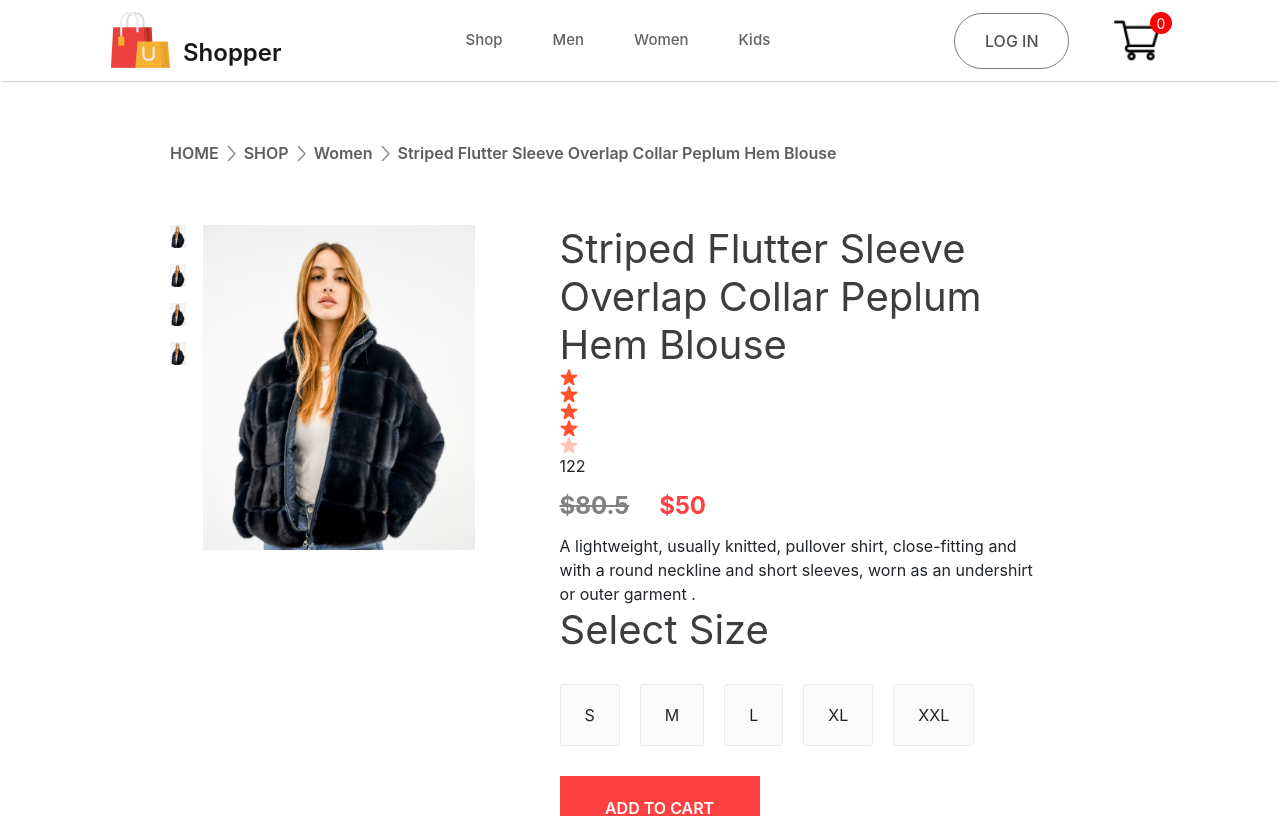
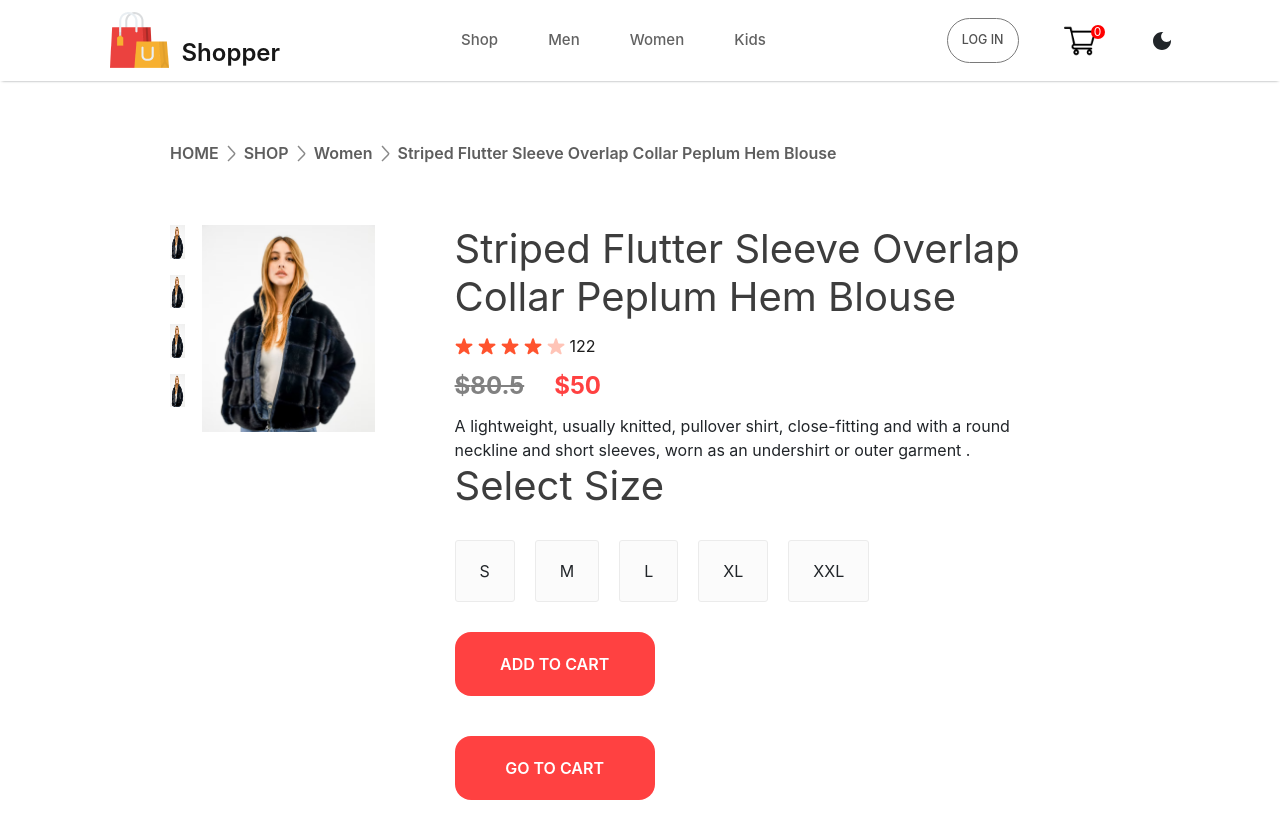
Before and after one commit to asbhandari14/Shopper, a React (Create React App) app in the folder frontend/: page /product/1 in a window 1280 px wide. Shown: the top 816 px of the page. Built offline with nearby package versions, Linux system fonts and the light colour scheme.

Commit message:
changes in the frontend

```diff
--- a/frontend/src/Components/Items/Item.jsx
+++ b/frontend/src/Components/Items/Item.jsx
@@ -10,7 +10,7 @@ const Item = (props) => {
         </div>
 
         <div className="item-img">
-         <Link to={`/product/${props.id}`}> <img onClick={window.scrollTo(0, 0)} src={props.image} alt="" /> </Link>
+         <Link to={`/product/${props.id}`}> <img onClick={()=>{window.scrollTo(0, 0)}} src={props.image} alt="" /> </Link>
         </div>
 
         <div className="item-prices">
--- a/frontend/src/Components/Navbar/Navbar.css
+++ b/frontend/src/Components/Navbar/Navbar.css
@@ -41,8 +41,12 @@
     flex-direction: column;
     align-items: center;
     justify-content: center;
-    gap: 3px;
+    gap: 0.4rem;
     cursor: pointer;
+}
+
+.nav-menu li:hover{
+    border-bottom: 2px solid red;
 }
 
 
@@ -53,20 +57,20 @@
 }
 
 .nav-login-cart button{
-    width: 9vw;
-    height: 7vh;
+    width: 5.6vw;                       /* changes done yesterday */
+    height: 5.7vh;                      /* changes done yesterday  */
     outline: none;
     border: 1px solid #7a7a7a;
     border-radius: 75px;
     color: #515151;
-    font-size: 1rem;
-    font-weight: 500;
+    font-size: 0.78rem;
+    font-weight: 500;                    /* changes done yesterday  */
     background-color: white;
     cursor: pointer;
 }
 
 .nav-login-cart img{
-    height: 5.7vh;
+    height: 4vh;                          /* changes done yesterday  */
 }
 
 .nav-login-cart button:active{
@@ -74,20 +78,15 @@
 }
 
 .nav-cart-count{
-    width: 22px;
-    height: 22px;
+    width: 14px;                             /* changes done yesterday  */
+    height: 14px;                             /* changes done yesterday  */
     display: flex;
     justify-content: center;
     align-items: center;
-    margin-top: -35px;
-    margin-left: -55px;
-    border-radius: 11px;
-    font-size: 14px;
+    margin-top: -18px;                        /* changes done yesterday  */
+    margin-left: -50px;                        /* changes done yesterday  */
+    border-radius: 7px;                           /* changes done yesterday  */
+    font-size: 12px;                              /* changes done yesterday  */
     background-color: red;
     color: white;
 }
-
-
-.nav-menu li :hover{
-    color: red;
-}
--- a/frontend/src/Components/Navbar/Navbar.jsx
+++ b/frontend/src/Components/Navbar/Navbar.jsx
@@ -1,17 +1,33 @@
-import React from 'react'
+import React, {useContext, useState} from 'react'
 import "./Navbar.css"
 import logo from "../Images/logo.png"
 import cart from "../Images/cart_icon.png"
-import { Link } from 'react-router-dom'
+import { Link } from 'react-router-dom'                  //changes done yesterday
+import { ShopContext } from '../../Context/ShopContext'
+import DarkModeIcon from '@mui/icons-material/DarkMode';
+
 
 
 
 const Navbar = () => {
 
+  const {getTotalCartItems} = useContext(ShopContext)
+  const [darkmode, setDarkMode] = useState("black");
+
+  const toggleMode=(darkMode)=>{
+    if(darkMode === "black"){
+      document.body.style.backgroundColor = "#35374B";
+
+    }
+    else{
+      document.body.style.backgroundColor = "white";
+    }
+  }
+
 
   return (
     <>
-    <div className="navbar">
+    <div className="navbar" style={{ backgroundColor : darkmode==="black"?"white":"#35374B"}}>
       <Link to="/">
           <div className="nav-logo">
               <img src= {logo} alt="navbar logo" />
@@ -26,18 +42,26 @@ const Navbar = () => {
           <li> <Link  style={{ textDecoration: "none"}}  to="/kids" > Kids </Link>  </li>
         </div>
 
-        <div className="nav-login-cart block_in_small_screen">
-          <Link to="/login">  <button>LOG IN</button>  </Link>
+        <div className="nav-login-cart ">
+          <Link to="/signup">  <button>LOG IN</button>  </Link>          {/*  //changes done yesterday */}
           <Link to="/cart">  <img src={cart} alt="cart icon" />  </Link>
-          <div className="nav-cart-count"> 0 </div>
-        </div>
+          <div className="nav-cart-count"> {getTotalCartItems()} </div>
+          <DarkModeIcon onClick={()=>{
+            if(darkmode === "black"){
+              setDarkMode("white");
 
-
+            }
+            darkmode==="black"?setDarkMode("white"):setDarkMode("black");
+            console.log(darkmode);
+            toggleMode(darkmode);
+          }}></DarkModeIcon>
 
 
 
 
         </div>
+    </div>
+
     </>
   )
 }
--- a/frontend/src/Components/ProductDisplays/ProductDisplay.css
+++ b/frontend/src/Components/ProductDisplays/ProductDisplay.css
@@ -1,7 +1,7 @@
 .productdisplay{
-
     display: flex;
     margin: 0px 170px;
+    height: 140vh;
 }
 
 
@@ -22,9 +22,11 @@
     height: 3%;
 }
 
+
 .productdisplay-main-img{
     /* height: 23%; */
     width: 95%;
+    height: auto;
 }
 
 
@@ -41,8 +43,9 @@
 }
 
 
-.productdisplay-right-stars{
+.productdisplay-right-star{
     display: flex;
+    flex-direction: row;
     align-items: center;
     margin-top: 13px;
     gap: 5px;
@@ -116,3 +119,23 @@
 .productdisplay-right-category span{
     font-weight: 600;
 }
+
+
+.productdisplay-right button :active{
+    background-color: #818181;
+}
+
+.cart_btn{
+    border-radius: 16px;
+}
+
+.cart_btn:hover{
+    background-color: white;
+    border: 3px solid red;
+    color: red;
+    border-radius: 16px;
+}
+
+.cart_btn:active{
+    background-color: lightcoral;
+}
--- a/frontend/src/Components/ProductDisplays/ProductDisplay.jsx
+++ b/frontend/src/Components/ProductDisplays/ProductDisplay.jsx
@@ -5,10 +5,11 @@ import star_dull_icon from "../Images/star_dull_icon.png"
 import { ShopContext } from '../../Context/ShopContext'
 import { Link } from 'react-router-dom'
 
+
 const ProductDisplay = (props) => {
 
     const {product} = props;
-    const {addToCart} = useContext(ShopContext)
+    const {addToCart} = useContext(ShopContext);
 
   return (
     <>
@@ -46,7 +47,7 @@ const ProductDisplay = (props) => {
                 </div>
                 <div className="productdisplay-rigth-size">
                     <h1> Select Size </h1>
-                    <div className="productdisplay-right-sizes">
+                    <div className="productdisplay-right-sizes" onClick={(event)=>{ (event.target.style.backgroundColor = "green"); }}>
                         <div>S</div>
                         <div>M</div>
                         <div>L</div>
@@ -54,7 +55,8 @@ const ProductDisplay = (props) => {
                         <div>XXL</div>
                     </div>
                 </div>
-                <Link to=""><button onClick={()=>{addToCart(product.id)}}>ADD TO CART</button> </Link>
+                    <button className='cart_btn' onClick={()=>{addToCart(product.id);  window.scrollTo(0, 0)}}>ADD TO CART</button>
+                <Link to="/cart"><button className='cart_btn' onClick={()=>{ window.scrollTo(0, 0)}}>GO TO CART</button> </Link>
                 <p className='productdisplay-right-category'><span> Category : </span> Woman, T-Shirt, Crop Top</p>
                 <p className='productdisplay-right-category'><span> Tags : </span> Modern, T-Latest</p>
             </div>
--- a/frontend/src/Context/ShopContext.jsx
+++ b/frontend/src/Context/ShopContext.jsx
@@ -28,7 +28,36 @@ const ShopContextProvider = (props) => {
     }
 
 
-    const contextValue = {all_product, cartItems, addToCart , removeFromCart};
+// This is the function for the cart count
+    const getTotalCartItems=()=>{
+        let totalItem = 0;
+        for(const item in cartItems)
+        {
+            if(cartItems[item]>0)
+            {
+                totalItem += cartItems[item];
+            }
+        }
+        return totalItem;
+    }
+
+
+// This is the function for the total amount of the cart
+    const getTotalCartAmount = ()=>{
+        let totalAmount = 0;
+        for ( const item in cartItems)
+        {
+            if(cartItems[item]>0)
+            {
+                let itemInfo = all_product.find((product)=>product.id===Number(item))
+                totalAmount += itemInfo.new_price * cartItems[item];
+            }
+        }
+        return totalAmount;
+    }
+
+
+    const contextValue = {getTotalCartItems, all_product, cartItems, addToCart, removeFromCart, getTotalCartAmount};
 
 
     return(
```
Lines whose indentation alone changed are shown as unchanged.
